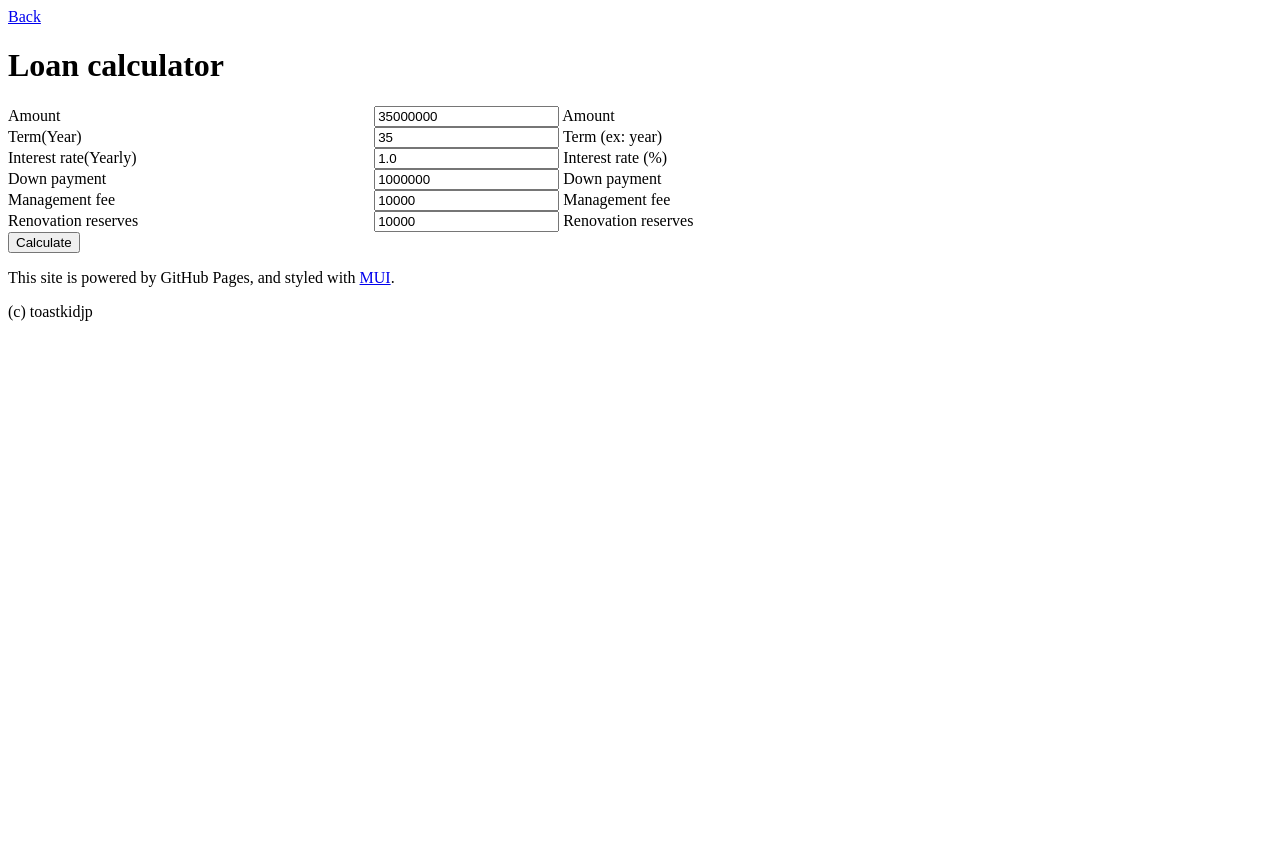
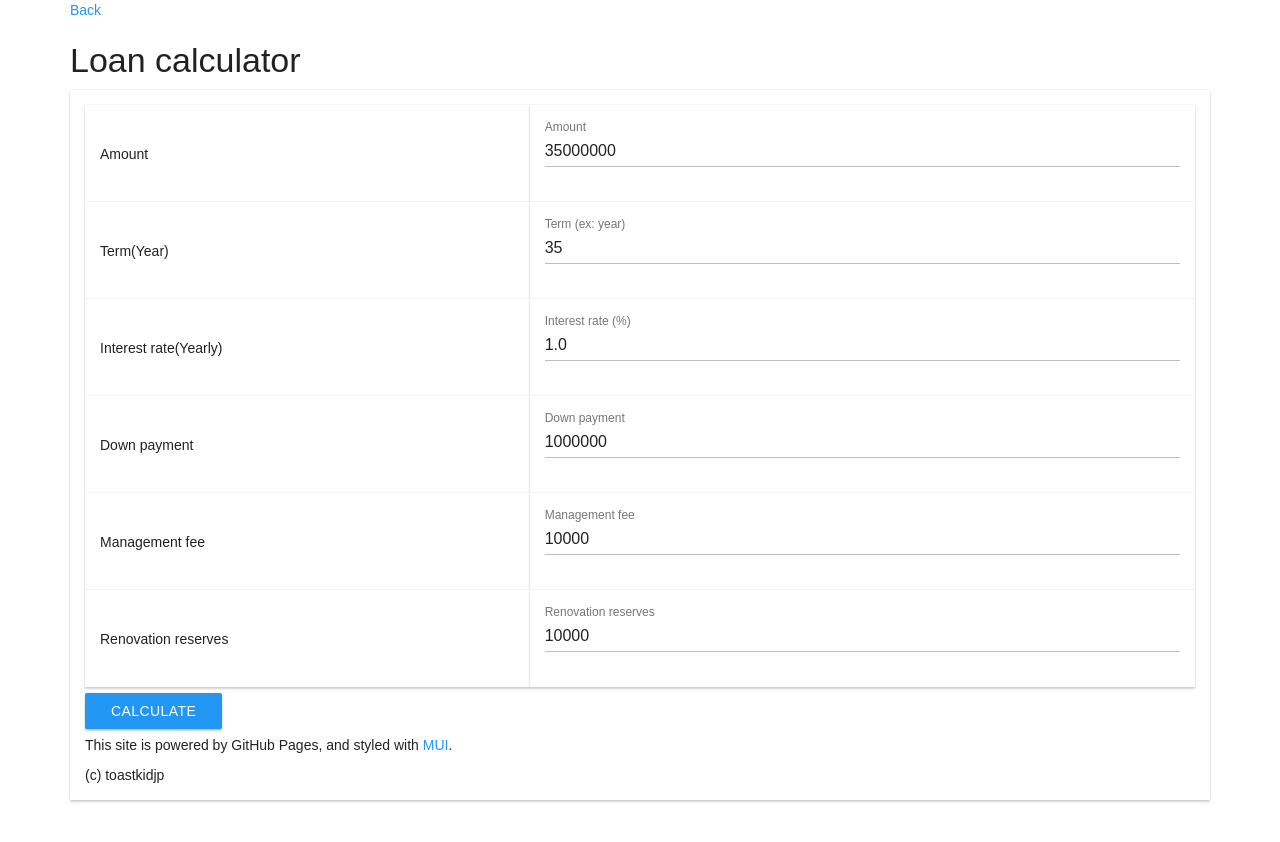
Before and after one commit to toastkidjp/toastkidjp.github.io, a Jekyll site: the page loan.html, which Jekyll copies as it is, in a window 1280 px wide. Shown: the top 842 px of the page. Built offline with Jekyll 4.4.1, drawn with Linux system fonts in a browser that asks for light colours.

Commit message:
bugfix Fix incorrect import.

```diff
--- a/loan.html
+++ b/loan.html
@@ -2,11 +2,11 @@
 <html>
 <head>
 <title>Loan calculator</title>
-<link rel="stylesheet" media="all" href="static/stylesheet/main.css" />
-<link rel="icon" href="static/image/toast_icon.jpg" />
-    <link href="static/mui-0.10.3/css/mui.min.css" rel="stylesheet" type="text/css" />
-    <script src="static/mui-0.10.3/js/mui.min.js"></script>
-    <script src="static/script/loan.js"></script>
+<link rel="stylesheet" media="all" href="assets/stylesheet/main.css" />
+<link rel="icon" href="assets/image/toast_icon.jpg" />
+    <link href="assets/mui-0.10.3/css/mui.min.css" rel="stylesheet" type="text/css" />
+    <script src="assets/mui-0.10.3/js/mui.min.js"></script>
+    <script src="assets/script/loan.js"></script>
 </head>
 <body>
 <div class="mui-container">
```
